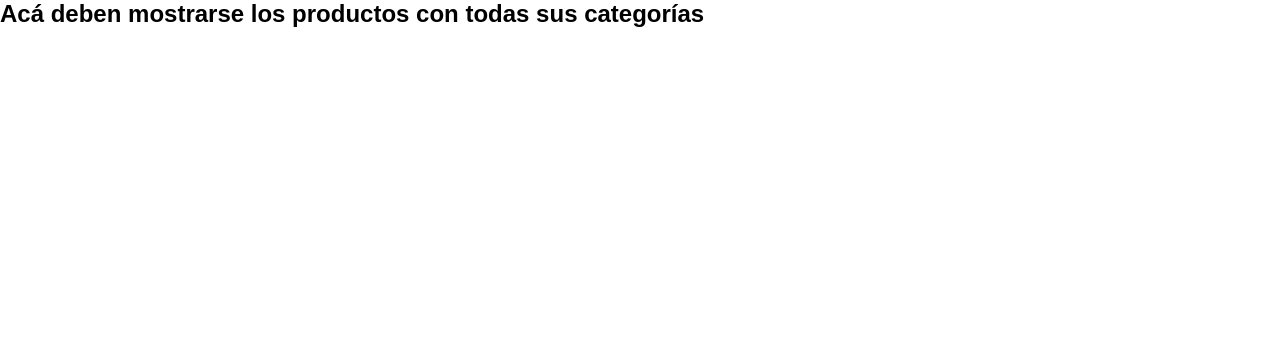
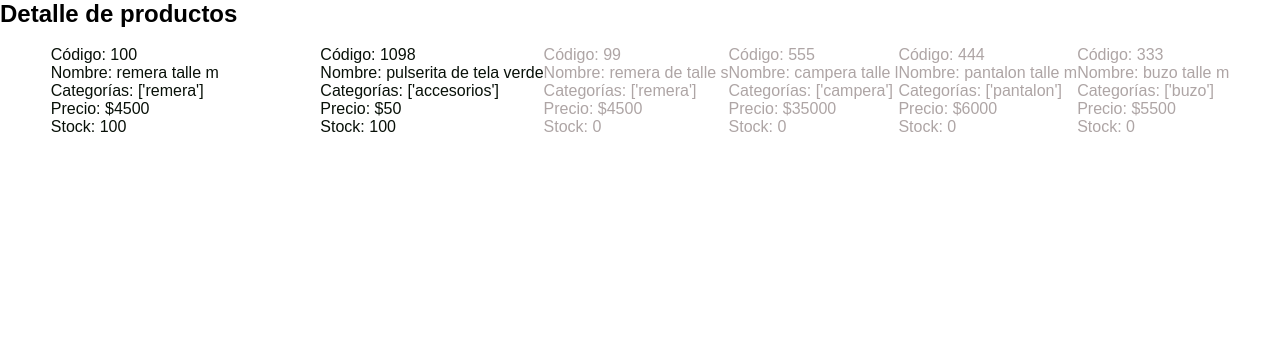
Before and after one commit to sebastian-tapia/Capacitar_para_Despegar-1, a Flask app: page /detalledeproducto in a window 1280 px wide. Shown: the part 96-436 px from the top of the page. Run offline with Flask 2, Linux system fonts and the light colour scheme.

Commit message:
se agrega funcion para ver los objetos en forma de diccionario

```diff
--- a/TP/app.py
+++ b/TP/app.py
@@ -12,12 +12,13 @@ def raiz():
 
 @app.get("/listadodeproductos")
 def listado_productos():
-    p = localfisico.ver_productos()
+    p = local_retiro.ver_productos()
     return render_template("listadodeproductos.html", p=p)
 
 @app.get("/detalledeproducto")
 def detalle():
-    return render_template("detalledeproducto.html")
+    p = local_retiro.ver_productos()
+    return render_template("detalledeproducto.html", p=p)
 
 
 @app.get("/listadodeventas")
--- a/TP/local.py
+++ b/TP/local.py
@@ -13,6 +13,17 @@ class Local:
         self.codigos=[]
         self.reporte = ["Fecha", "Cantidad de Ventas", "Valor Ventas del día"]
 
+
+    def ver_productos(self):
+        productos_2 = []
+        for producto in self.productos:
+            productos_2.append({"codigo": producto.codigo,
+                "nombre": producto.nombre,
+                "categorias": producto.categorias,
+                "precio": producto.precio,
+                "stock": producto.stock
+            })
+        return productos_2
 
 
     def reiniciar_listas(self):
@@ -174,6 +185,8 @@ class Virtual(Local):
 local=Local()
 localvirtual = Virtual(10000)
 localfisico = Fisico(75000)
+local_retiro = Fisico(75000)
+local_monserrat = Fisico(75000)
 
 remera_m = Prenda(100,"remera talle m", "remera", 4500)
 pulsera = Prenda(1098,"pulserita de tela verde", "accesorios", 50)
@@ -218,11 +231,11 @@ nueva = Nueva()
 
 
 
-localfisico.registrar_producto(remera_m)
-localfisico.registrar_producto(pulsera)
-localfisico.registrar_producto(remera_s)
-localfisico.registrar_producto(campera_l)
-localfisico.registrar_producto(pantalon_m)
-localfisico.registrar_producto(buzo_m)
-localfisico.recargar_stock(100,100)
-localfisico.recargar_stock(1098,100)
+local_retiro.registrar_producto(remera_m)
+local_retiro.registrar_producto(pulsera)
+local_retiro.registrar_producto(remera_s)
+local_retiro.registrar_producto(campera_l)
+local_retiro.registrar_producto(pantalon_m)
+local_retiro.registrar_producto(buzo_m)
+local_retiro.recargar_stock(100,100)
+local_retiro.recargar_stock(1098,100)
--- a/TP/templates/detalledeproducto.html
+++ b/TP/templates/detalledeproducto.html
@@ -2,6 +2,31 @@
 
 {% block main %}
 
-<h2>Acá deben mostrarse los productos con todas sus categorías</h2>
+<h2>Detalle de productos</h2> <br>
+
+{% for prod in p %}
+
+<div class="productos">
+        {% if prod.stock != 0 %}
+            <div class="productos-con-stock">
+                <span>Código: </span>{{ prod.codigo }} <br>
+                <span>Nombre: </span>{{ prod.nombre }} <br>
+                <span>Categorías: </span>{{ prod.categorias }} <br>
+                <span>Precio: $</span>{{ prod.precio }} <br>
+                <span>Stock: </span>{{ prod.stock }}
+
+            </div>
+        {% else %}
+            <div class="productos-sin-stock">
+                <span>Código: </span>{{ prod.codigo }} <br>
+                <span>Nombre: </span>{{ prod.nombre }} <br>
+                <span>Categorías: </span>{{ prod.categorias }} <br>
+                <span>Precio: $</span>{{ prod.precio }} <br>
+                <span>Stock: </span>{{ prod.stock }}
+            </div>
+        {% endif%}
+
+    {% endfor %}
+</div>
 
 {% endblock %}
```
